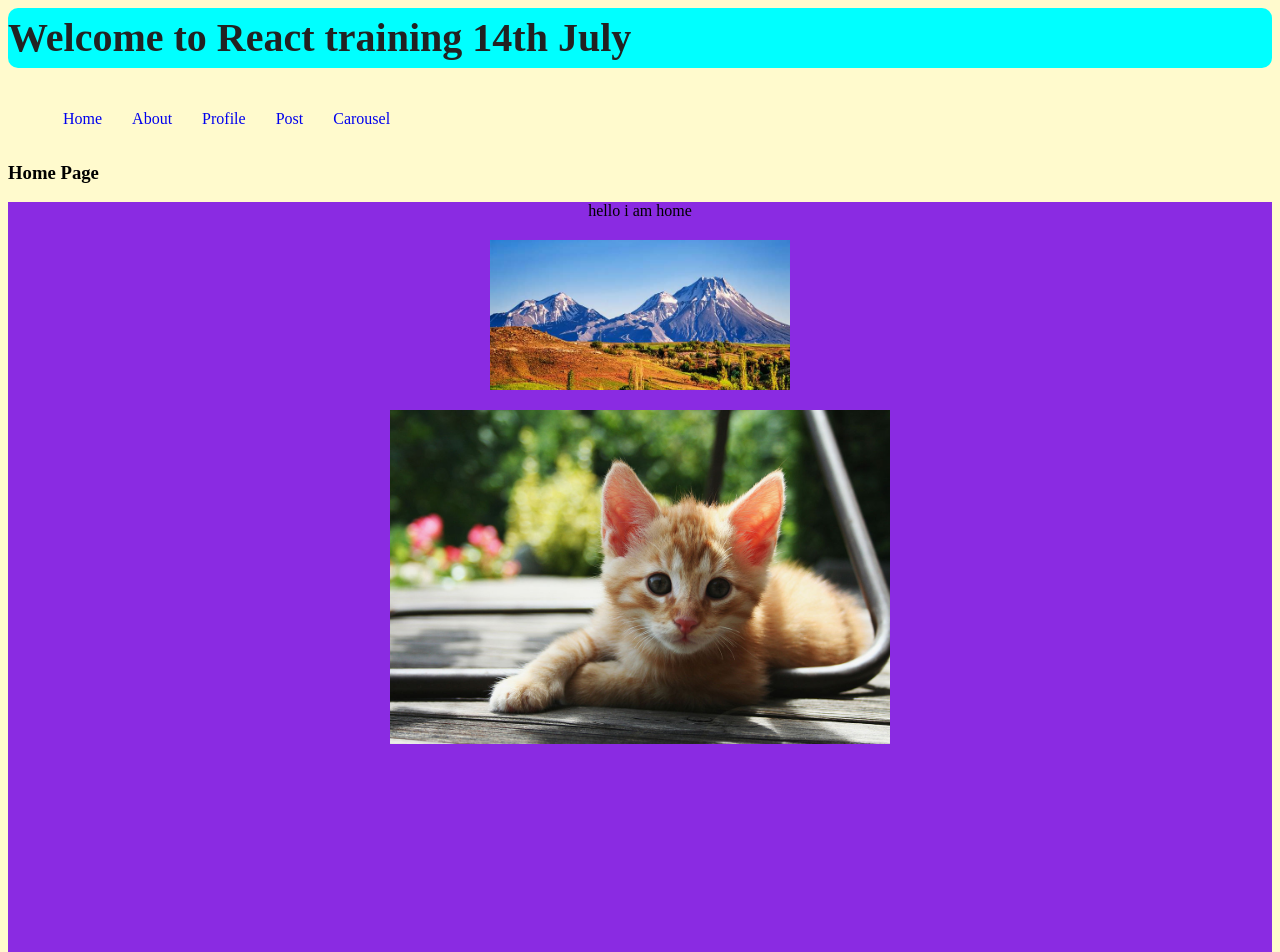
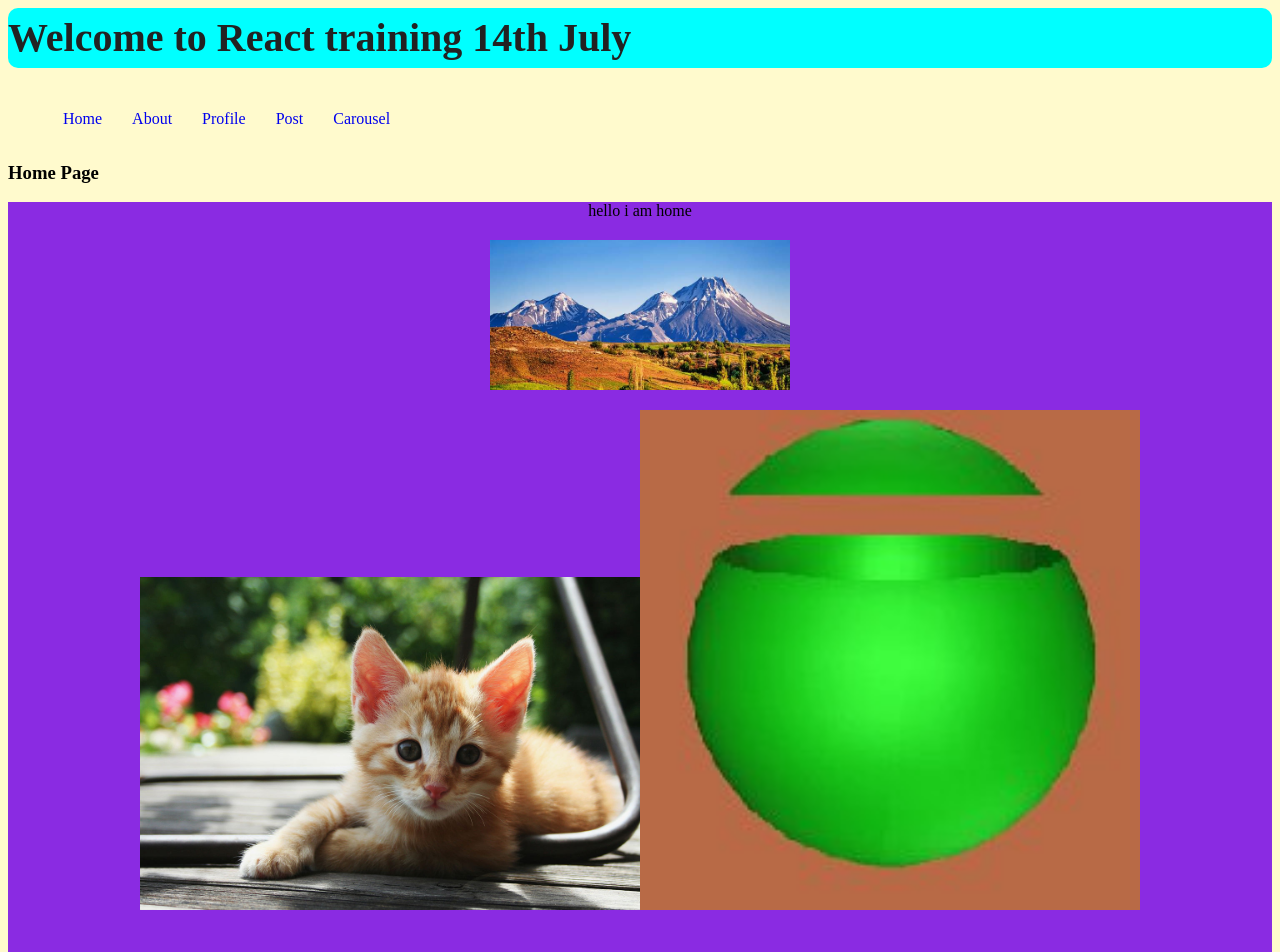
Before and after one commit to balramsinghindia/react-architecture, a React app: page / in a window 1280 px wide. Shown: the top 952 px of the page. Built offline with nearby package versions, Linux system fonts and the light colour scheme.

Commit message:
Webpack asset data URL for small images and resource for bigger images

```diff
--- a/src/components/pages/Home.jsx
+++ b/src/components/pages/Home.jsx
@@ -1,5 +1,6 @@
 import { useEffect } from "react";
 import cat from '../../images/cat.jpg';
+import sphere1 from '../../images/sphere1.jpg';
 
 export default function Home(){
     useEffect(()=> {
@@ -12,6 +13,7 @@ export default function Home(){
                 hello i am home
                 <div className="mountain"></div>
                 <img src={cat} alt="cat" title="Cat" width="500" />
+                <img src={sphere1} alt="small" title="small" width="500" />
             </div>
         </>
     );
--- a/webpack.config.js
+++ b/webpack.config.js
@@ -28,7 +28,7 @@ module.exports = {
             },
             {
                 test: /\.(png|jpe?g|gif|svg)$/i,
-                type: 'asset/inline',
+                type: 'asset',
             }
         ]
     },
```
Also changed, not shown: src/images/sphere1.jpg (added).
